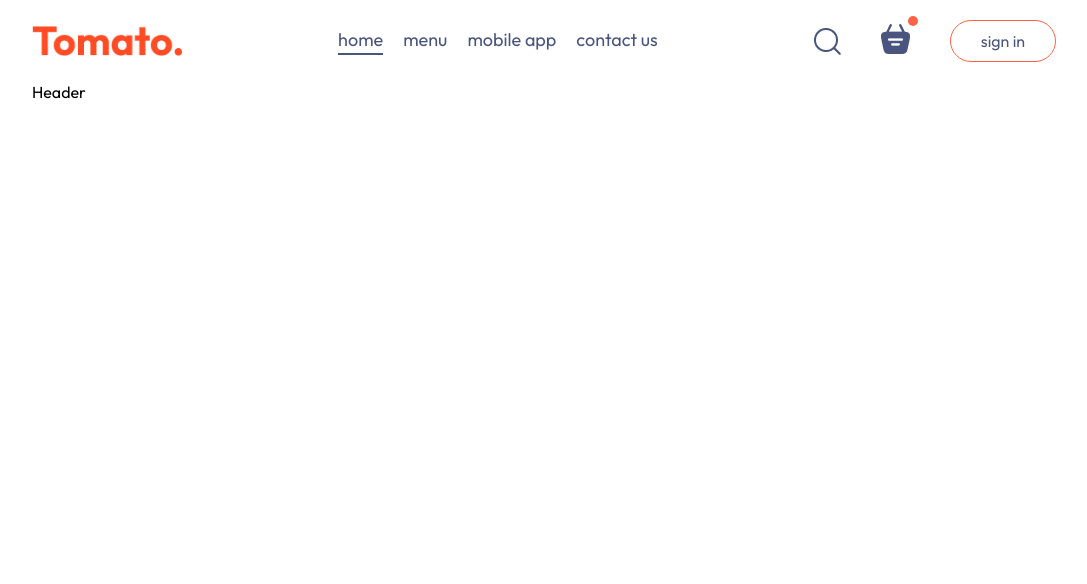
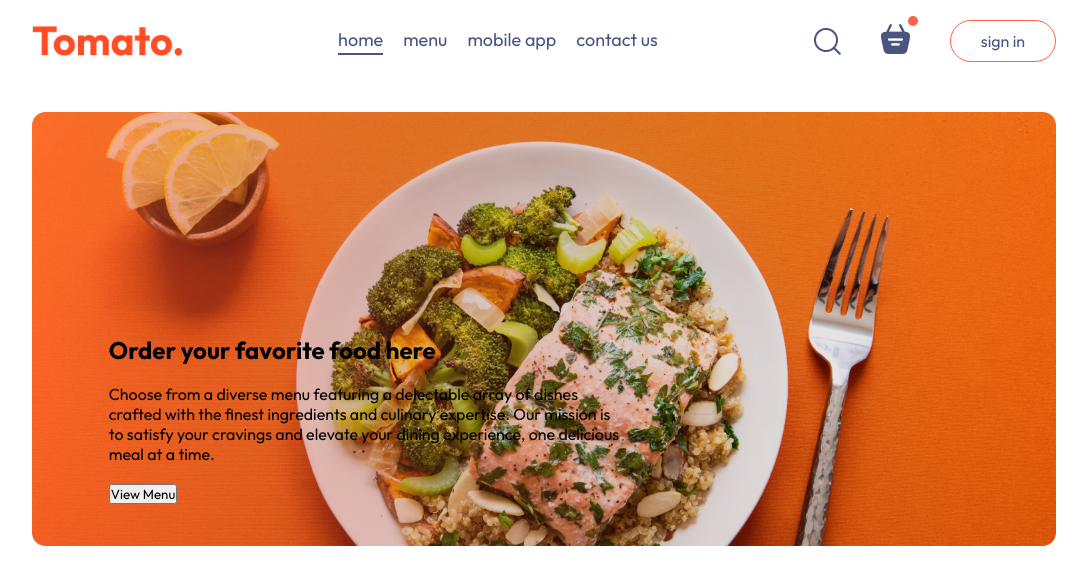
Before and after one commit to russell-crooms/foot-del, a React (Vite) app in the folder frontend/: page / in a window 1280 px wide. Shown: the top 584 px of the page, without its empty margins (96-1183 px from the left). Built offline with nearby package versions, Linux system fonts and the light colour scheme.

Commit message:
Added the header image to the project.

```diff
--- a/frontend/src/components/Header/Header.css
+++ b/frontend/src/components/Header/Header.css
@@ -0,0 +1,20 @@
+.header {
+    height: 34vw;
+    margin: 30px auto;
+    background: url('/header_img.png') no-repeat;
+    background-size: contain;
+    position: relative;
+}
+
+.header-contents {
+    position: absolute;
+    display: flex;
+    flex-direction: column;
+    align-items: start;
+    gap: 1.5vw;
+    max-width: 50%;
+    bottom: 10%;
+    left: 6vw;
+}
+
+/* 42:25 */
--- a/frontend/src/components/Header/Header.jsx
+++ b/frontend/src/components/Header/Header.jsx
@@ -1,9 +1,20 @@
-import './Header.css';
+import "./Header.css";
 
 const Header = () => {
   return (
-    <div>Header</div>
-  )
-}
+    <div className="header">
+      <div className="header-contents">
+        <h2>Order your favorite food here</h2>
+        <p>
+          Choose from a diverse menu featuring a delectable array of dishes
+          crafted with the finest ingredients and culinary expertise. Our
+          mission is to satisfy your cravings and elevate your dining
+          experience, one delicious meal at a time.
+        </p>
+        <button>View Menu</button>
+      </div>
+    </div>
+  );
+};
 
-export default Header
+export default Header;
```
Also changed, not shown: frontend/public/header_img.png (added).
